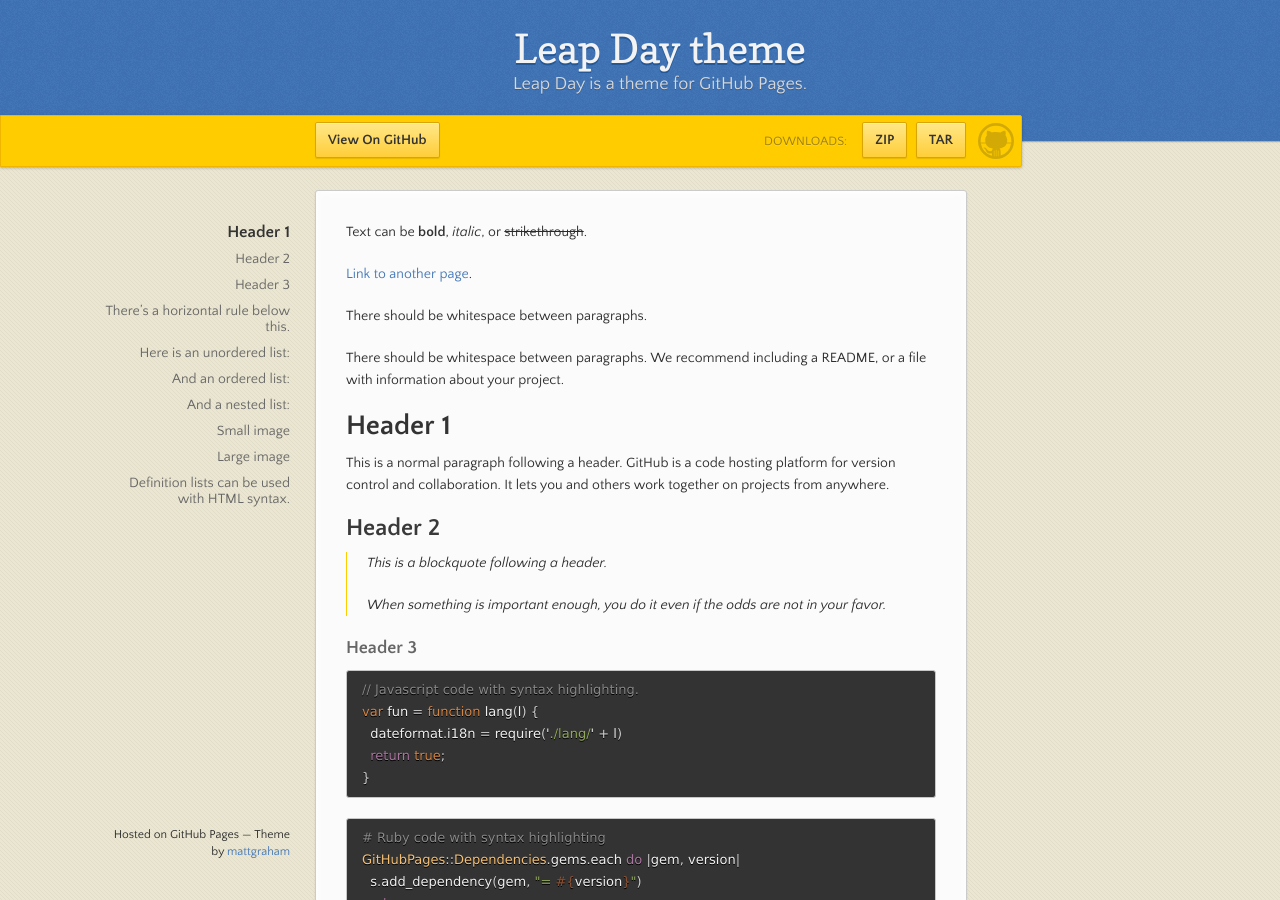
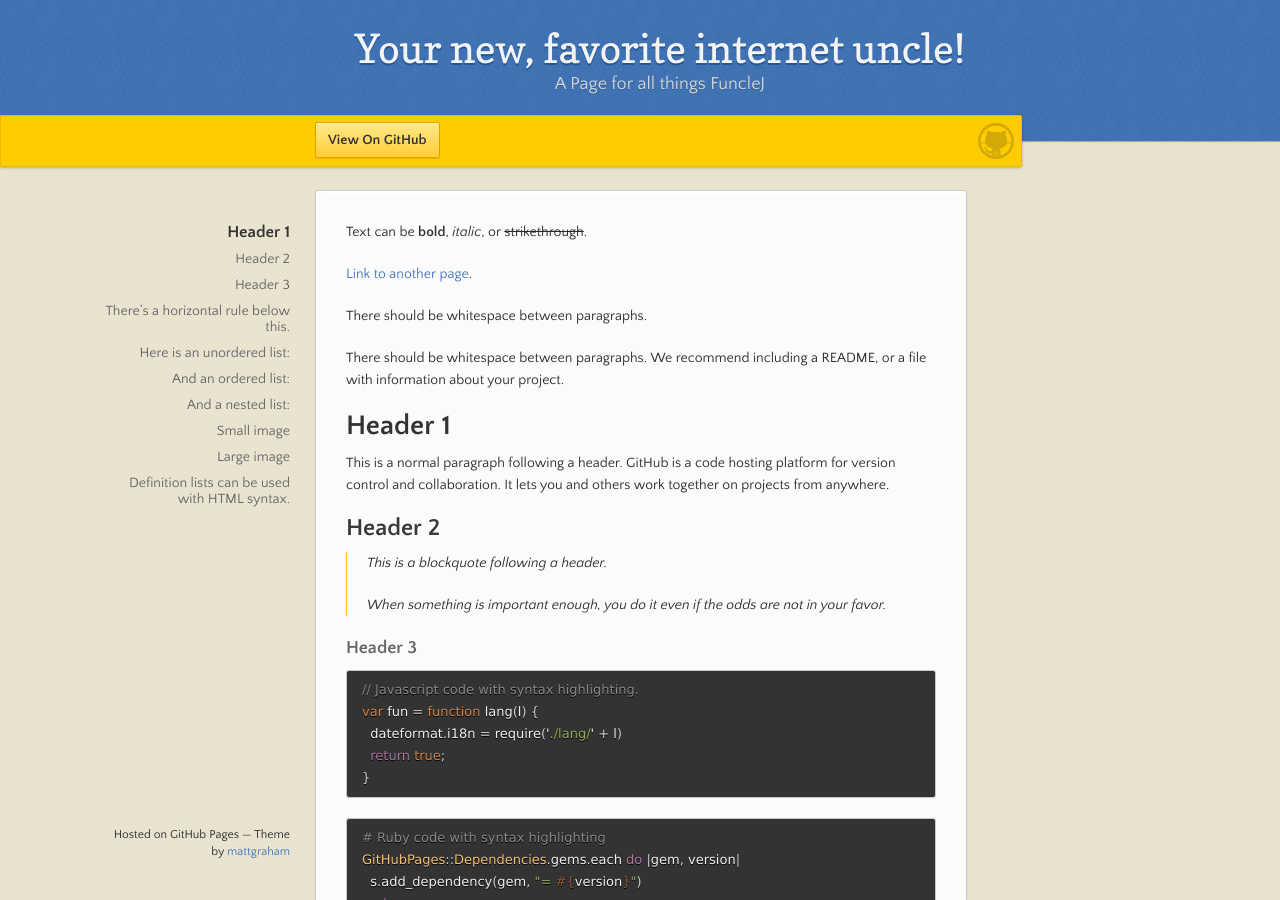
Before and after one commit to FuncleJ/funclej.github.io, a Jekyll site: the page built from index.md, in a window 1280 px wide and 900 px high. Built offline with Jekyll 4.4.1, drawn with Linux system fonts in a browser that asks for light colours.

Commit message:
Update _config.yml
updated to reflect correct information.

```diff
--- a/_config.yml
+++ b/_config.yml
@@ -1,5 +1,3 @@
-title: Leap Day theme
-description: Leap Day is a theme for GitHub Pages.
-show_downloads: true
-google_analytics:
+title: Your new, favorite internet uncle!
+description: A Page for all things FuncleJ
 theme: jekyll-theme-leap-day
```
